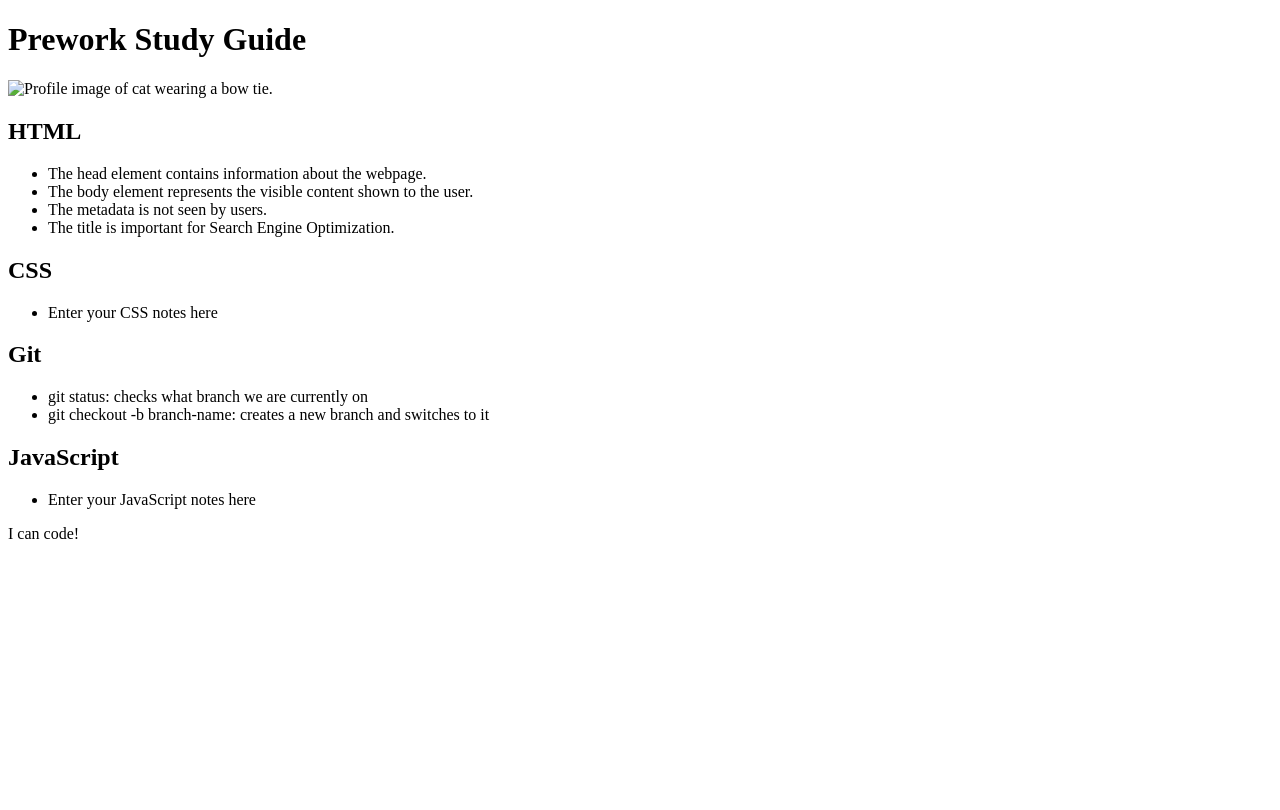
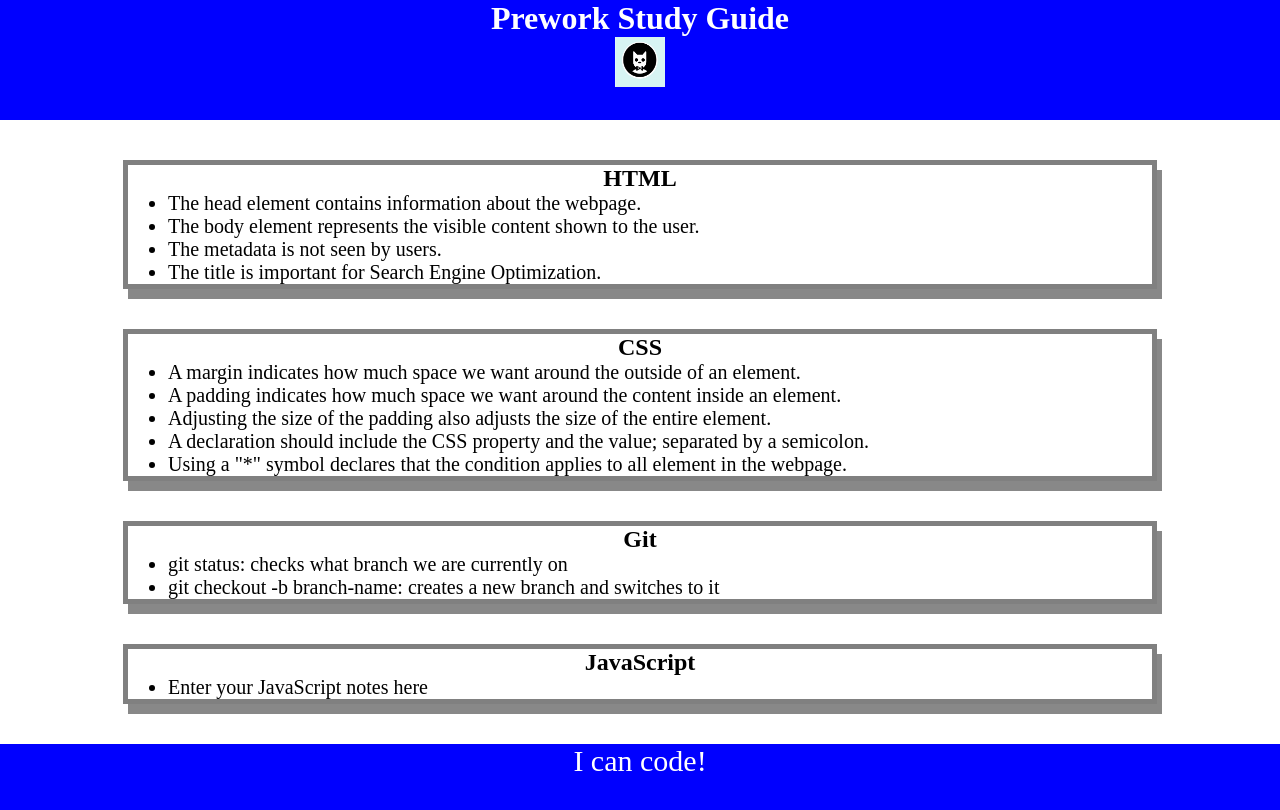
Before and after one commit to yannahsanjuan/prework-study-guide, a plain HTML site: page index.html in a window 1280 px wide. Drawn offline with Linux system fonts and the light colour scheme.

Commit message:
added CSS to project

```diff
--- /dev/null
+++ b/assets/style.css
@@ -0,0 +1,36 @@
+* {
+    margin: 0;
+    padding: 0;
+}
+header,
+footer {
+    width: 100%;
+    height: 120px;
+    background-color: blue;
+    color: white;
+}
+h1,
+h2 {
+    text-align: center;
+}
+img {
+    display: block;
+    height: 50px;
+    width: 50px;
+    margin-left: auto;
+    margin-right: auto;
+}
+ul {
+    padding-left: 40px;
+    font-size: 20px;
+}
+p {
+    text-align: center;
+    font-size: 30px;
+  }
+.card {
+    width: 80%;
+    margin: 40px auto;
+    border: 5px solid gray;
+    box-shadow: 5px 10px #888888;
+  }
--- a/index.html
+++ b/index.html
@@ -4,6 +4,7 @@
     <meta charset="UTF-8" />
     <meta http-equiv="X-UA-Compatible" content="IE=edge" />
     <meta name="viewport" content="width=device-width, initial-scale=1.0" />
+    <link rel="stylesheet" href="./assets/style.css">
     <title>Prework Study Guide</title>
   </head>
   <body>
@@ -25,7 +26,11 @@
       <section class="card" id="css-section">
         <h2>CSS</h2>
         <ul>
-          <li>Enter your CSS notes here</li>
+          <li>A margin indicates how much space we want around the outside of an element.</li>
+          <li>A padding indicates how much space we want around the content inside an element.</li>
+          <li>Adjusting the size of the padding also adjusts the size of the entire element.</li>
+          <li>A declaration should include the CSS property and the value; separated by a semicolon.</li>
+          <li>Using a "*" symbol declares that the condition applies to all element in the webpage.</li>
         </ul>
       </section>
 
```
Also changed, not shown: assets/bowtie-cat.png (added), 1 other file.
